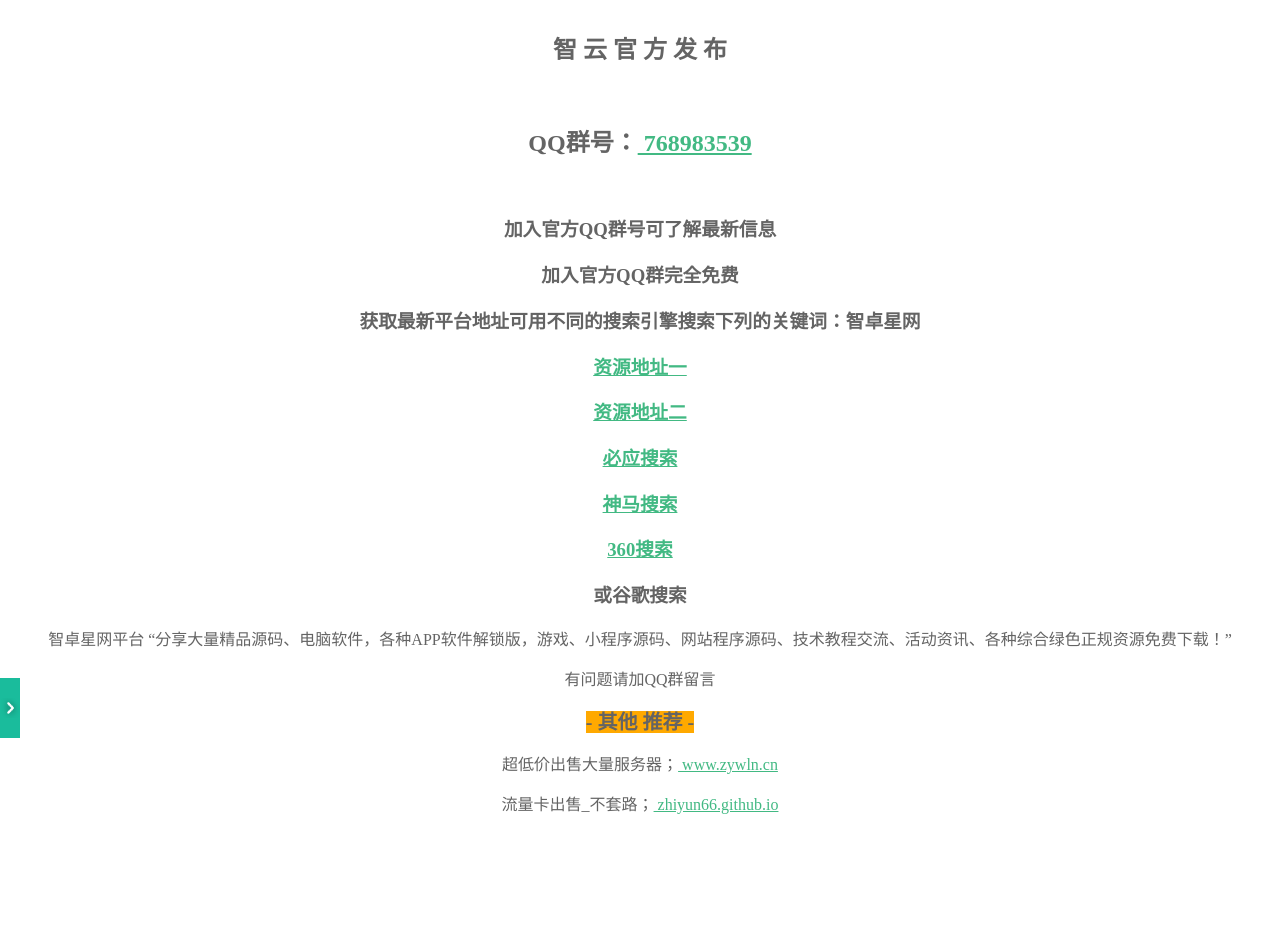
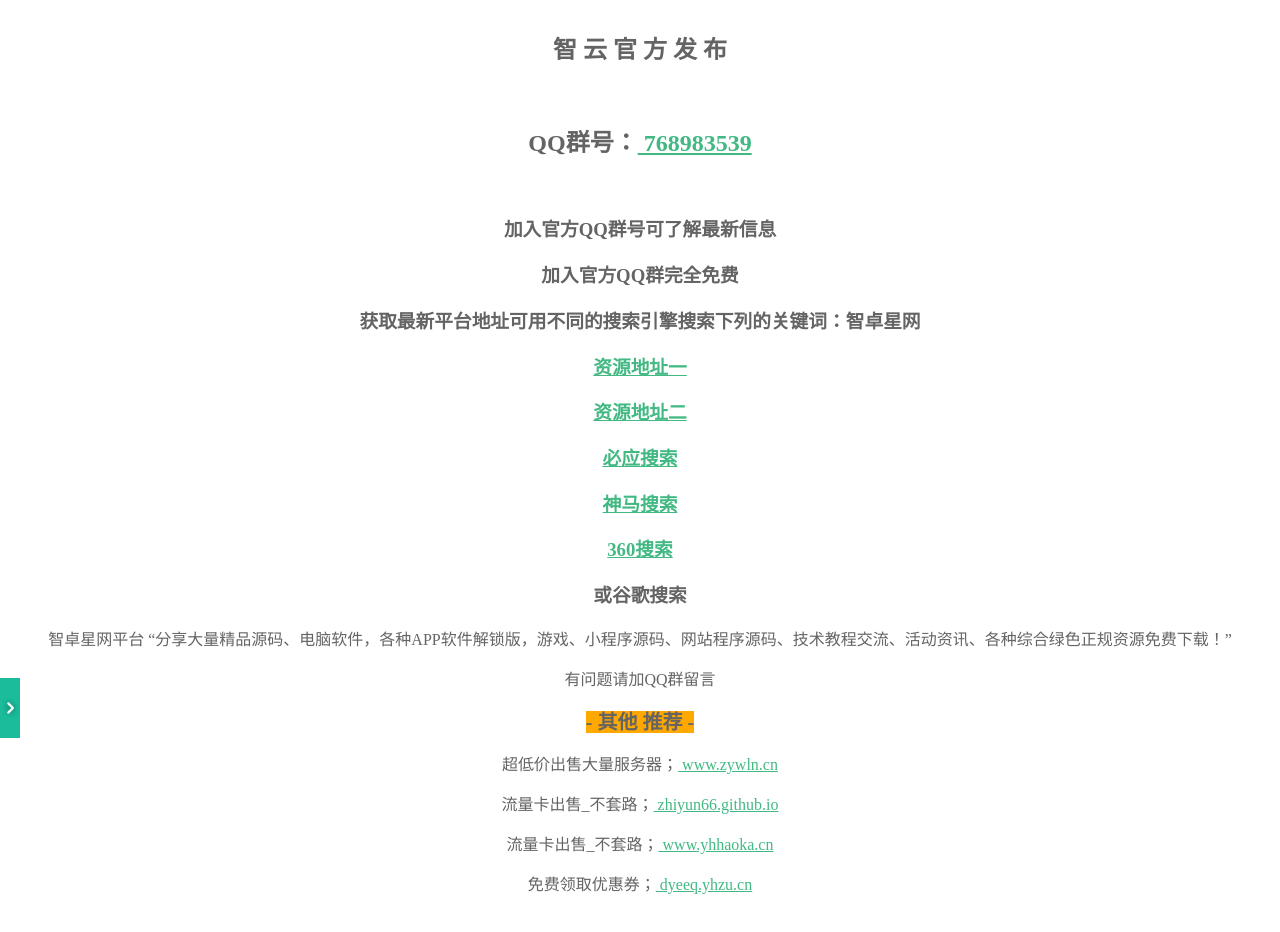
Before and after one commit to zxfhuy/zhiyun66.github.io, a plain HTML site: page m/index.html in a window 1280 px wide. Before the commit the page ends 901 px from the top, so only its background shows below. Drawn offline with Linux system fonts and the light colour scheme.

Commit message:
Update index.html

```diff
--- a/m/index.html
+++ b/m/index.html
@@ -44,6 +44,8 @@
 		<section style="font-size: 16px;box-sizing: border-box;" powered-by="xiumi.us"><section style="box-sizing: border-box;"><section style="box-sizing: border-box;"><p style="box-sizing: border-box;"></p><p style="box-sizing: border-box;"><span style="font-size: 20px;background-color: rgb(255, 169, 0);"><strong>- 其他 推荐 -</strong></span></p></section></section></section>
 <p>超低价出售大量服务器；<a href="http://www.zywln.cn" target=_blank> www.zywln.cn</a>
 <p>流量卡出售_不套路；<a href="https://zhiyun66.github.io" target=_blank> zhiyun66.github.io</a>
+	<p>流量卡出售_不套路；<a href="https://www.yhhaoka.cn/index?k=%0D%0061%0C%03c%BD%F8%2CfR%E8%FD%2CJ" target=_blank> www.yhhaoka.cn</a>
+		<p>免费领取优惠券；<a href="http://dyeeq.yhzu.cn" target=_blank> dyeeq.yhzu.cn</a>
 <p>
 <br>
 <br>
```
